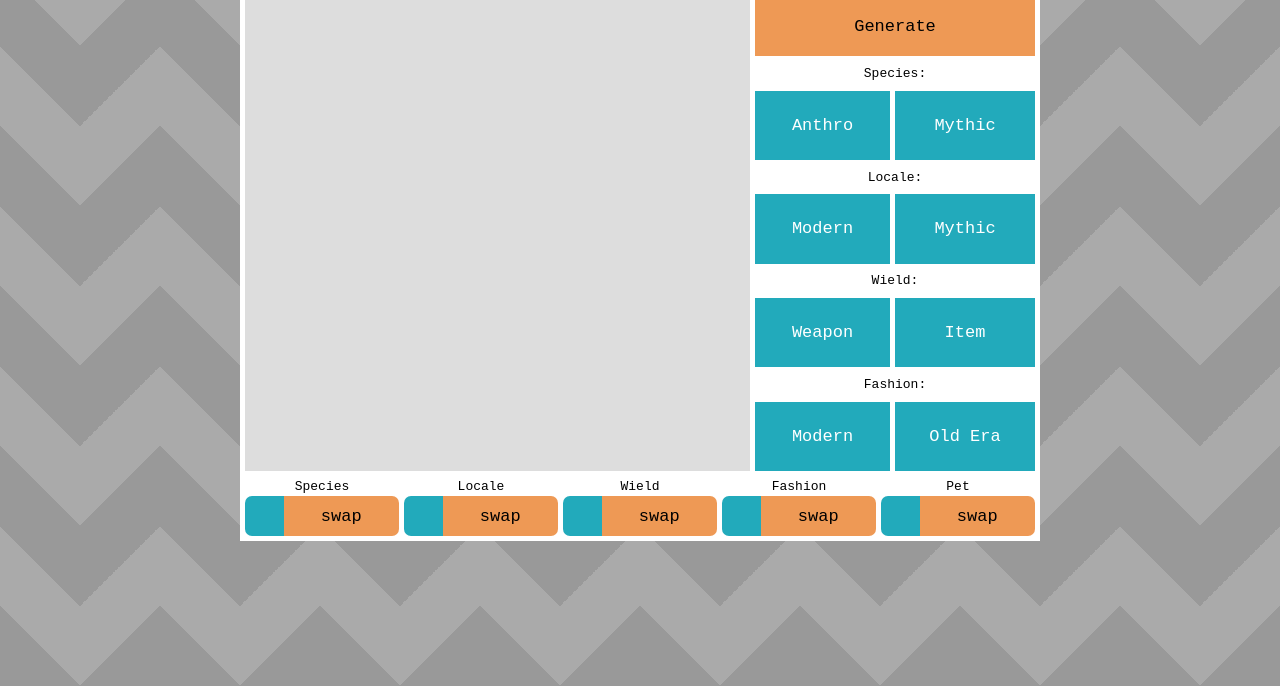
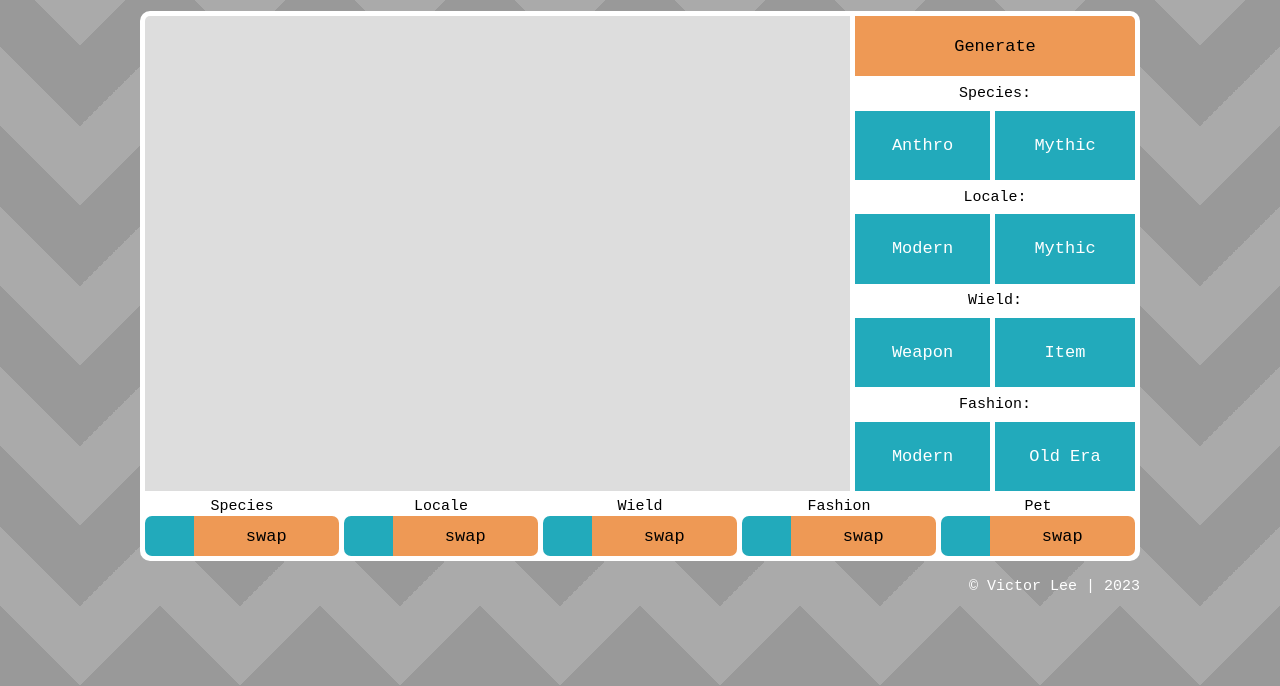
Before and after one commit to vlee-9/Character-Prompt-Generator, a plain HTML site: page index.html in a window 1280 px wide. Shown: the part 114-800 px from the top of the page. Drawn offline with Linux system fonts and the light colour scheme; a web font is replaced by a local one.

Commit message:
css + html update
Changed header font and added a footer.

- Starting to consider using local storage to save generated prompts to new divs.

```diff
--- a/gene.css
+++ b/gene.css
@@ -3,44 +3,55 @@
     box-sizing: border-box;
 }
 
-header {
-    min-height: 75px;
-    color: #fff;
-    text-align: center;
+header,
+footer,
+.option p,
+.hide-option p {
     display: flex;
     justify-content: center;
     align-items: center;
 }
 
-header h2 {
-    font-size: 30px;
+header,
+footer,
+.char--cont,
+.option-btn {
+    color: #fff;
 }
+
+
+header {
+    min-height: 75px;
+    text-align: center;
+    font-family: 'Vina Sans', cursive;
+    font-size: 36px;
+    font-weight: 400;
+}
+
+footer {
+    margin: auto;
+    min-height: 50px;
+    font-size: 15px;
+}
+
 
 body {
     width: 100%;
     font-family: monospace;
     background: #aaa;
     background-image:
-    linear-gradient(
-        -45deg,
-        transparent 75%,
-        #999 75%
-    ),
-    linear-gradient(
-        45deg,
-        transparent 75%,
-        #999 75%
-    ),
-    linear-gradient(
-        135deg,
-        transparent 75%,
-        #999 75%
-    ),
-    linear-gradient(
-        -135deg,
-        transparent 75%,
-        #999 75%
-    );
+        linear-gradient(-45deg,
+            transparent 75%,
+            #999 75%),
+        linear-gradient(45deg,
+            transparent 75%,
+            #999 75%),
+        linear-gradient(135deg,
+            transparent 75%,
+            #999 75%),
+        linear-gradient(-135deg,
+            transparent 75%,
+            #999 75%);
     background-size: 160px 160px;
     background-position: 80px 0, 80px 0, 0 0, 0 0;
 }
@@ -63,14 +74,12 @@ button {
 .char--cont {
     min-height: 320px;
     padding: 0 20px;
-    text-align: center;
+    text-align: left;
     font-size: 18px;
     background: #ddd;
-    color: #fff;
     display: flex;
     flex-direction: column;
     justify-content: center;
-    align-items: center;
 }
 
 .options--cont {
@@ -114,18 +123,19 @@ button {
 .option p,
 .hide-option p {
     grid-column: 1/-1;
+    font-size: 15px;
+}
+
+.hide--box {
     display: flex;
-    justify-content: center;
-    align-items: center;
+    grid-column: 1/-1;
+    flex-wrap: wrap;
 }
 
 .option button:first-of-type {
-    border-right: #fff solid 5px;
+    margin-right: 5px;
 }
 
-.option-btn {
-    color: #fff;
-}
 
 .option-btn,
 .hide-btn {
@@ -145,36 +155,63 @@ button {
 .swap-btn,
 .generate-btn {
     background: #e95;
+    color: #000;
 }
 
-.hide--box {
-    display: flex;
-    grid-column: 1/-1;
-    flex-wrap: wrap;
+.generate-btn:active,
+.option-btn:active,
+.swap-btn:active,
+.hide-btn:active {
+    filter: brightness(.90);
 }
 
+
 @media (min-width: 670px) {
+
+    header,
+    .container-1,
+    footer {
+        max-width: 1000px;
+    }
 
     header {
         margin: auto;
         min-width: 670px;
-        max-width: 800px;
-        height: 105px;
+        height: 125px;
+        font-size: 60px;
 
     }
 
     .container-1 {
-        max-width: 800px;
+        border-radius: 10px;
+        overflow: hidden;
         grid-template-columns: minmax(300px, 1fr) 280px;
         grid-template-rows: minmax(75px, 475px) 60px;
     }
 
     .char--cont {
-        font-size: 25px;
+        font-size: 20px;
         padding: 0 40px;
     }
 
     .options--cont {
         grid-template-rows: minmax(40px, 60px) 1fr;
     }
+
+
 }
+
+@media (min-width: 1010px) {
+
+    header {
+        justify-content: normal;
+    }
+
+    .char--cont{
+        font-size: 25px;
+    }
+
+    footer p {
+        margin-left: auto;
+    }
+}
--- a/gene.js
+++ b/gene.js
@@ -1,3 +1,5 @@
+const container2 = document.getElementById("cont-2")
+
 const name1 = document.getElementById("name-el")
 const species = document.getElementById("species-el")
 const origin1 = document.getElementById("origin-el")
@@ -303,14 +305,14 @@ function getSpecies() {
 }
 
 function getLocation() {
-    origin1.textContent = `who hails from The`
+    origin1.textContent = `- Hails from The`
     getlocAdj1()
     origin1.textContent += ` ${locationArr[Math.floor(Math.random() * locationArr.length)]} of`
     getlocAdj2()
 }
 
 function getItem() {
-    item1.textContent = `They wield a`
+    item1.textContent = `- They wield a`
     getItemAdj()
 
     if (weaponCheck === true && itemCheck === false) {
@@ -330,7 +332,7 @@ function getItem() {
 }
 
 function getFashion() {
-    clothing.textContent = `and are adorned with a`
+    clothing.textContent = `- Adorned with a`
     getFashionAdj()
 
     if (modernFnCheck === true && oldFnCheck === false) {
@@ -359,7 +361,7 @@ function getFashion() {
 
 }
 function getCompanion() {
-    pet1.textContent = `accompanied by their`
+    pet1.textContent = `- Accompanied by their`
     pet1.textContent += `
 ${phySpecies[Math.floor(Math.random() * phySpecies.length)]}
 ${petSpecies[Math.floor(Math.random() * petSpecies.length)]}
--- a/index.html
+++ b/index.html
@@ -7,13 +7,14 @@
     <meta name="viewport" content="width=device-width, initial-scale=1.0">
 
     <link rel="stylesheet" href="gene.css">
-    <link rel="stylesheet" href="https://fonts.googleapis.com/css2?family=Port+Lligat+Sans&family=Teko&display=swap">
+    <link href="https://fonts.googleapis.com/css2?family=Vina+Sans&display=swap" rel="stylesheet">
     <title>Character Prompt Generator</title>
 </head>
 
 <body>
+    <!-- <main> -->
     <header>
-        <h2>Character Concept Generator</h2>
+        <p>Character Prompt Generator.</p>
     </header>
 
     <section class="container-1">
@@ -25,6 +26,7 @@
             <div id="sp-box">
                 <p id="species-el"></p>
             </div>
+            <br>
 
             <div id="loc-box">
                 <p id="origin-el"></p>
@@ -100,9 +102,15 @@
         </div>
 
     </section>
-    <section class="container-2">
+    <footer>
+        <p>&copy Victor Lee | 2023</p>
+    </footer>
 
-    </section>
+    <!-- <section class="container-2" id="cont-2">
+        <button id="add-char"> Add</button>
+
+    </section> -->
+    <!-- </main> -->
     <script src="gene.js"></script>
 </body>
 
```
